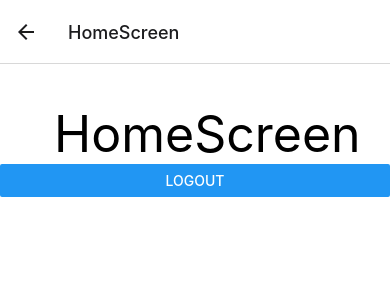
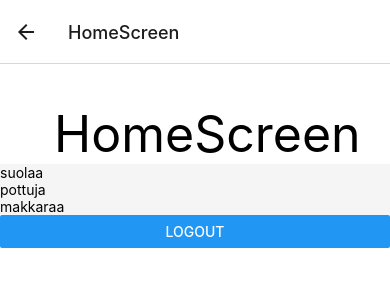
Before and after one commit to Create-Native/Muistilista_1, a React Native app: screen /Home in a window 390 px wide. Shown: the top 300 px of the page. Built offline with nearby package versions, Linux system fonts and the light colour scheme.

Commit message:
Notes taulukko luotu ja tulostettu

```diff
--- /dev/null
+++ b/components/Data.js
@@ -0,0 +1,18 @@
+export const DATA = [
+    {
+        id: '1',
+        note: 'suolaa',
+    },
+    {
+        id: '1',
+        note: 'pottuja',
+    },
+    {
+        id: '1',
+        note: 'makkaraa',
+    },
+  ]
+
+  export default {
+    DATA
+  }
--- a/components/HomeScreen.js
+++ b/components/HomeScreen.js
@@ -1,14 +1,37 @@
 
-import { View, Text, SafeAreaView, Button, Pressable } from 'react-native'
+import { View, Text, SafeAreaView, Button, FlatList } from 'react-native'
+import { useEffect, useState } from 'react';
 import React from 'react'
 import Styles from './Styles';
+import {DATA} from './Data';
+import Row from './Row';
 
-export default function HomeScreen({navigation}) {
+export default function HomeScreen({navigation }) {
+
+    const [notes, setNotes] = useState([])
+    const [selectedId, setSelectedId] = useState(null);
+
+    useEffect(() => {
+        setNotes(DATA);
+      }, [])
+
+      const select =(id) => {
+        setSelectedId(id);
+      }
+
   return (
 
     <SafeAreaView style={Styles.container}>
       <View>
         <Text style={Styles.heading}> HomeScreen</Text>
+        <FlatList
+          data={notes}
+          keyExtractor={(item) => item.id}
+          extraData={selectedId}
+          renderItem= {({item}) => (         //tässäkin voi määritellä funktion ilman erillistä alihojelmaa
+          <Row notes={item}selectedId={selectedId} select={select}/>
+          )}
+      ></FlatList>
         <Button style={Styles.buttonLogIn}
             title="LogOut"
             onPress={() => navigation.navigate('Login')}
--- /dev/null
+++ b/components/Row.js
@@ -0,0 +1,18 @@
+import React from 'react';
+import {Pressable, StyleSheet, Text} from 'react-native';
+
+export default function Row({notes, selectedId, select}){
+
+    const backgroundColor = notes.id === selectedId ? '#c0c0c0': '#f5f5f5';
+
+    return(
+        <Pressable onPress={() => select(notes.id)}>
+            <Text
+            style={[StyleSheet.row,{backgroundColor}]}>
+                {notes.note}
+            </Text>
+        </Pressable>
+
+
+    )
+}
```
